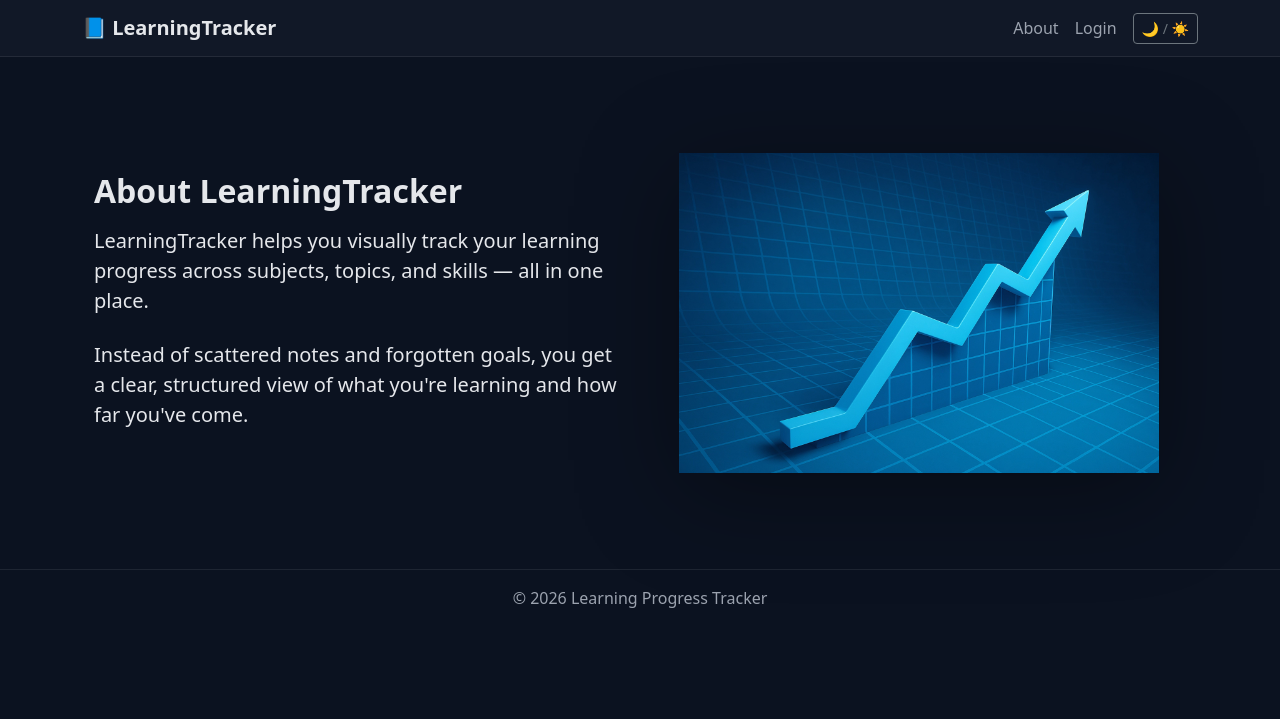
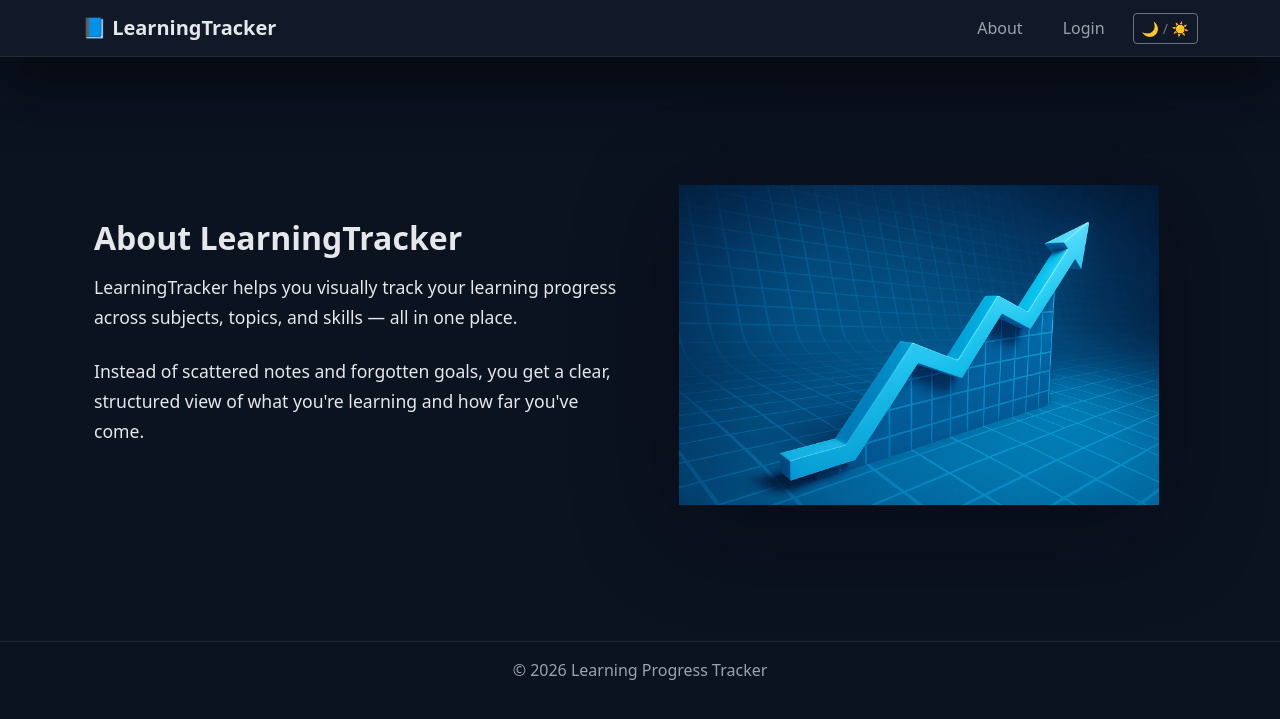
Before and after one commit to Manav-cmd/Learning_Tracker, a Django app: page /about/ in a window 1280 px wide. Shown: the top 719 px of the page. Run offline with Django 5.2, Linux system fonts and the light colour scheme.

Commit message:
style: polish home layout
Co-authored-by: Manav-cmd <196518243+Manav-cmd@users.noreply.github.com>

```diff
--- a/static/css/theme.css
+++ b/static/css/theme.css
@@ -46,6 +46,11 @@ body {
   transition: background 0.3s ease, color 0.3s ease;
 }
 
+main {
+  padding-top: 2rem;
+  padding-bottom: 2.5rem;
+}
+
 /* =====================================================
    NAVBAR
 ===================================================== */
@@ -53,6 +58,11 @@ body {
 .navbar-glass {
   background: var(--bg-surface);
   border-bottom: 1px solid var(--border);
+  box-shadow: var(--shadow);
+  position: sticky;
+  top: 0;
+  z-index: 10;
+  backdrop-filter: blur(8px);
 }
 
 .navbar-brand {
@@ -67,6 +77,10 @@ body {
 
 .navbar-glass .nav-link:hover {
   color: var(--primary) !important;
+}
+
+.navbar-glass .nav-link {
+  padding: 0.35rem 0.75rem;
 }
 
 /* =====================================================
@@ -98,6 +112,11 @@ h1, h2, h3, h4, h5 {
   color: var(--text-muted) !important;
 }
 
+.lead {
+  font-size: 1.1rem;
+  line-height: 1.7;
+}
+
 /* =====================================================
    BUTTONS
 ===================================================== */
@@ -107,10 +126,12 @@ h1, h2, h3, h4, h5 {
   border: none;
   font-weight: 600;
   border-radius: 12px;
+  box-shadow: 0 10px 25px rgba(0, 0, 0, 0.12);
 }
 
 .btn-primary:hover {
   opacity: 0.9;
+  transform: translateY(-1px);
 }
 
 .btn-outline-primary {
@@ -121,6 +142,7 @@ h1, h2, h3, h4, h5 {
 
 .btn-outline-primary:hover {
   background: var(--primary-soft);
+  color: var(--primary);
 }
 
 /* =====================================================
@@ -198,6 +220,27 @@ h1, h2, h3, h4, h5 {
 [data-theme="dark"] .hero-illustration {
   filter: drop-shadow(0 30px 70px rgba(0, 0, 0, 0.6));
 }
+
+/* =====================================================
+   HOME HERO
+===================================================== */
+.home-hero {
+  background: radial-gradient(120% 120% at 15% 20%, rgba(96, 165, 250, 0.12), transparent),
+              radial-gradient(110% 110% at 80% 10%, rgba(99, 102, 241, 0.10), transparent);
+  border-radius: 24px;
+  padding: 3rem 2.5rem;
+  border: 1px solid var(--border);
+  box-shadow: var(--shadow);
+}
+
+.home-hero h1 {
+  letter-spacing: -0.03em;
+  line-height: 1.1;
+}
+
+.home-hero .btn {
+  padding: 0.85rem 1.4rem;
+}
 /* =====================================================
    ABOUT PAGE
 ===================================================== */
```
